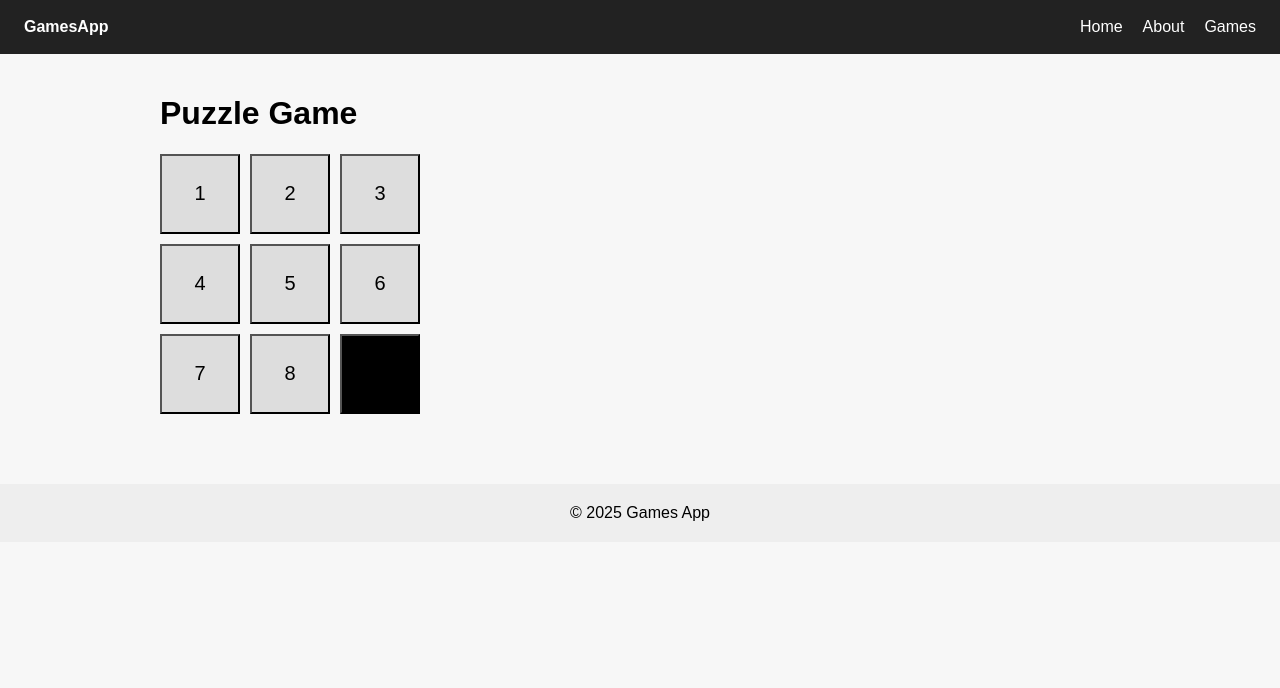
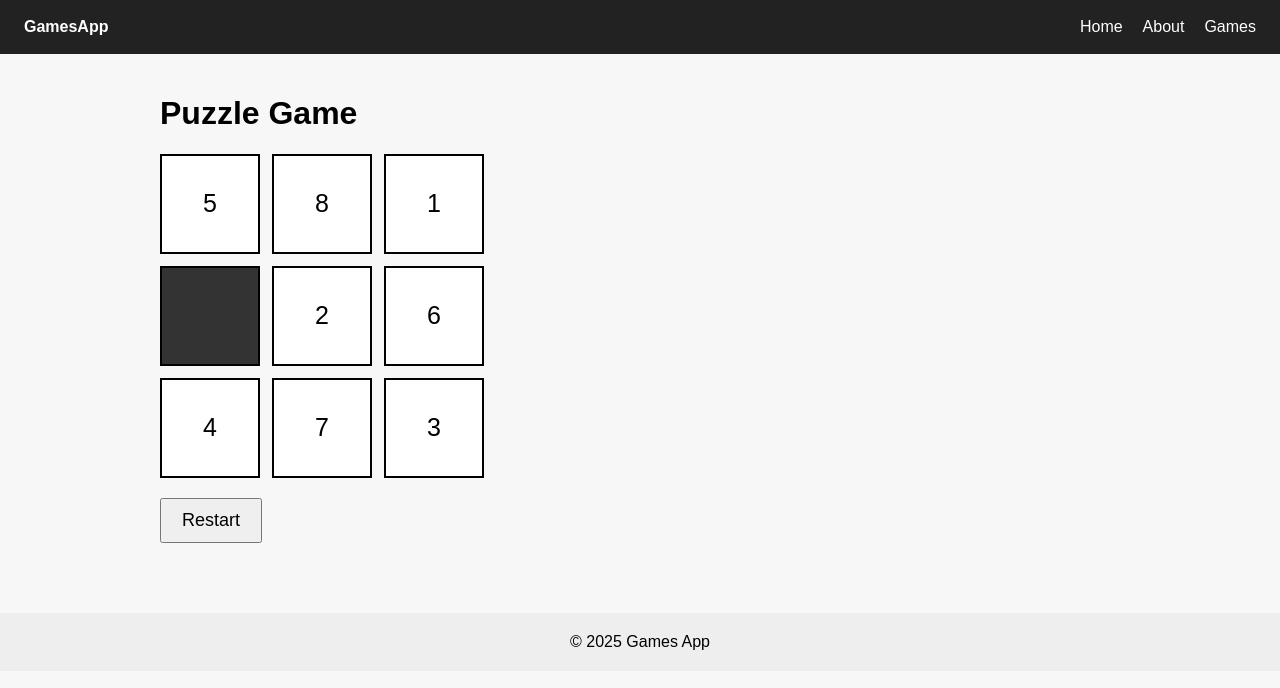
Before and after one commit to dalaiochir/mini_games, a Next.js app: page /games/puzzle in a window 1280 px wide. Shown: the top 688 px of the page. Built offline with nearby package versions, Linux system fonts and the light colour scheme.

Commit message:
update puzzle game

```diff
--- a/app/games/puzzle/page.js
+++ b/app/games/puzzle/page.js
@@ -1,43 +1,78 @@
 "use client";
-import { useState } from "react";
+import { useState, useEffect } from "react";
 
 export default function Puzzle() {
-  const [pos, setPos] = useState([1, 2, 3, 4, 5, 6, 7, 8, null]);
+  const [tiles, setTiles] = useState([]);
 
-  const move = (i) => {
-    const empty = pos.indexOf(null);
-    const diff = Math.abs(empty - i);
-    if (diff === 1 || diff === 3) {
-      const newPos = [...pos];
-      newPos[empty] = pos[i];
-      newPos[i] = null;
-      setPos(newPos);
+  useEffect(() => {
+    reset();
+  }, []);
+
+  function reset() {
+    let arr = [1,2,3,4,5,6,7,8,null];
+    arr.sort(() => Math.random() - 0.5);
+    setTiles(arr);
+  }
+
+  function move(index) {
+    const empty = tiles.indexOf(null);
+    const validMoves = [index - 1, index + 1, index - 3, index + 3];
+
+    if (validMoves.includes(empty)) {
+      let newArr = [...tiles];
+      newArr[empty] = tiles[index];
+      newArr[index] = null;
+      setTiles(newArr);
+
+      // Win check
+      if (JSON.stringify(newArr) === JSON.stringify([1,2,3,4,5,6,7,8,null])) {
+        alert("Congratulations! You solved the puzzle!");
+      }
     }
-  };
+  }
 
   return (
     <div>
       <h1>Puzzle Game</h1>
-      <div style={{
-        display: "grid",
-        gridTemplateColumns: "repeat(3, 80px)",
-        gap: "10px"
-      }}>
-        {pos.map((n, i) => (
+
+      <div
+        style={{
+          display: "grid",
+          gridTemplateColumns: "repeat(3, 100px)",
+          gap: "12px",
+          marginTop: "20px"
+        }}
+      >
+        {tiles.map((tile, i) => (
           <button
             key={i}
-            onClick={() => move(i)}
+            onClick={() => tile && move(i)}
             style={{
-              width: "80px",
-              height: "80px",
-              fontSize: "20px",
-              background: n ? "#ddd" : "black",
-              color: n ? "#000" : "transparent",
-            }}>
-            {n}
+              width: "100px",
+              height: "100px",
+              background: tile ? "#fff" : "#333",
+              border: "2px solid #000",
+              fontSize: "25px",
+              cursor: tile ? "pointer" : "default",
+              transition: "0.2s",
+            }}
+          >
+            {tile}
           </button>
         ))}
       </div>
+
+      <button
+        onClick={reset}
+        style={{
+          marginTop: "20px",
+          padding: "10px 20px",
+          fontSize: "18px",
+          cursor: "pointer"
+        }}
+      >
+        Restart
+      </button>
     </div>
   );
 }
```
